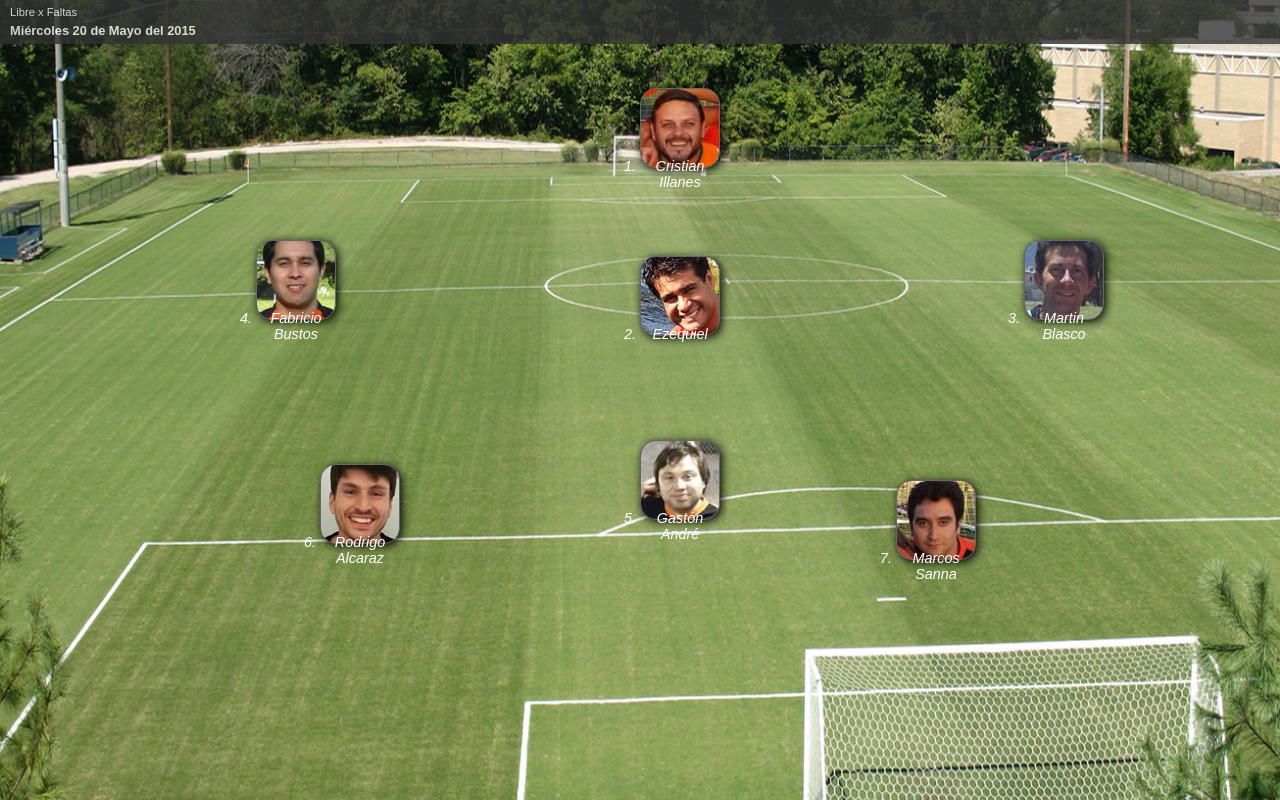
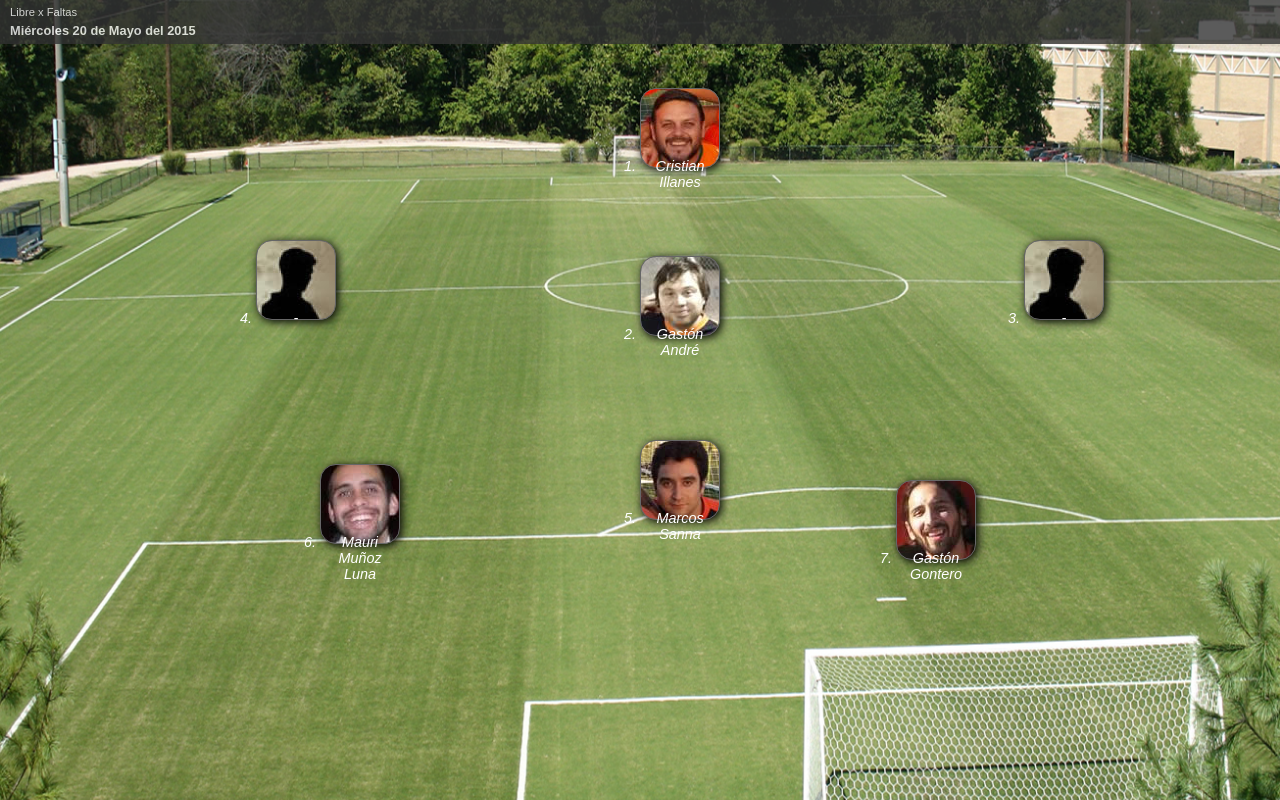
Before and after one commit to gandre/futbol-miercoles, a plain HTML site: page index.html in a window 1280 px wide. Drawn offline with Linux system fonts and the light colour scheme.

Commit message:
tean 27-05

```diff
--- a/index.html
+++ b/index.html
@@ -23,23 +23,23 @@
 				<li class="one illanes">
 					Cristian Illanes
 				</li>
-				<li class="two eze">
-					Ezequiel
-				</li>
-				<li class="three martin">
-					Martin Blasco
-				</li>
-				<li class="four fabri">
-					Fabricio Bustos
-				</li>
-				<li class="five andre">
+				<li class="two andre">
 					Gastón André
 				</li>
-				<li class="six rodri">
-					Rodrigo Alcaraz
+				<li class="three no-foto">
+					-
 				</li>
-				<li class="seven sanna">
+				<li class="four no-foto">
+					-
+				</li>
+				<li class="five sanna">
 					Marcos Sanna
+				</li>
+				<li class="six mauri">
+					Mauri Muñoz Luna
+				</li>
+				<li class="seven gontero">
+					Gastón Gontero
 				</li>
 			</ol>
 		</div>
```
Also changed, not shown: 1 other file.
